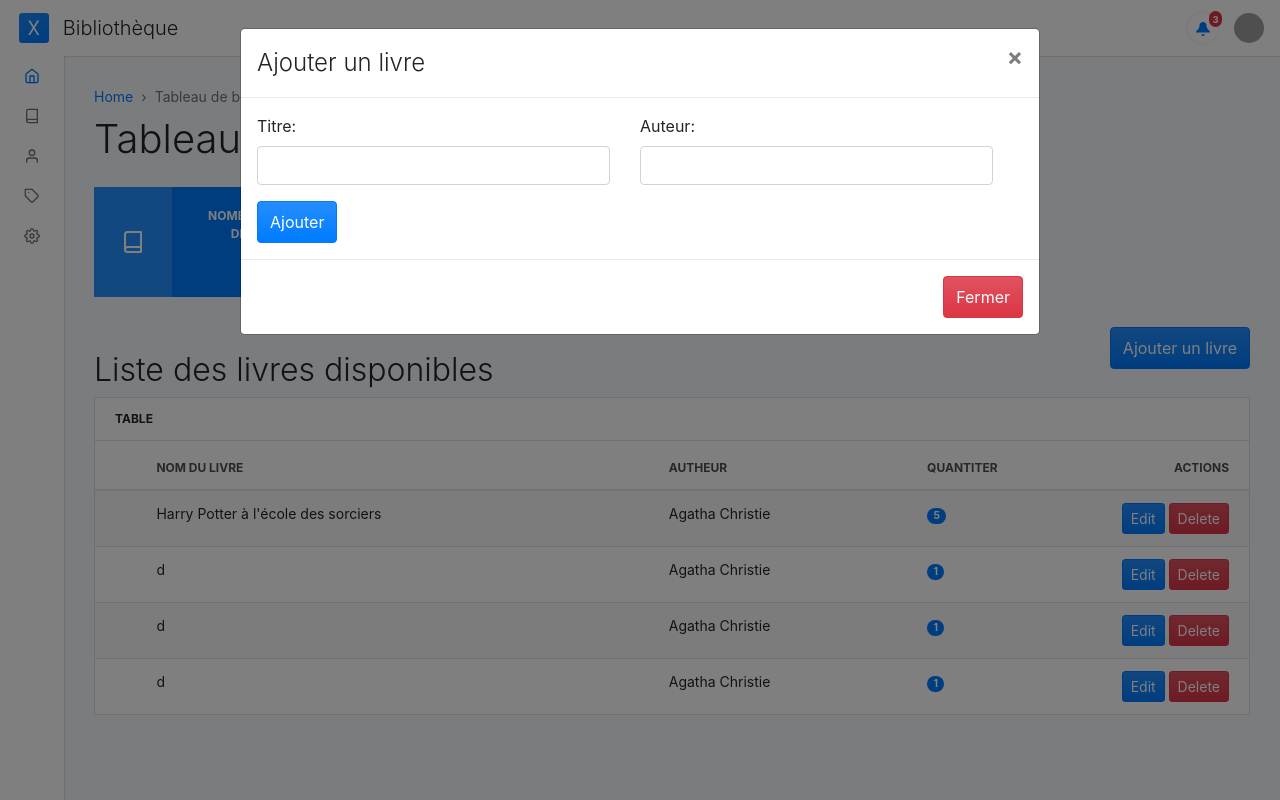
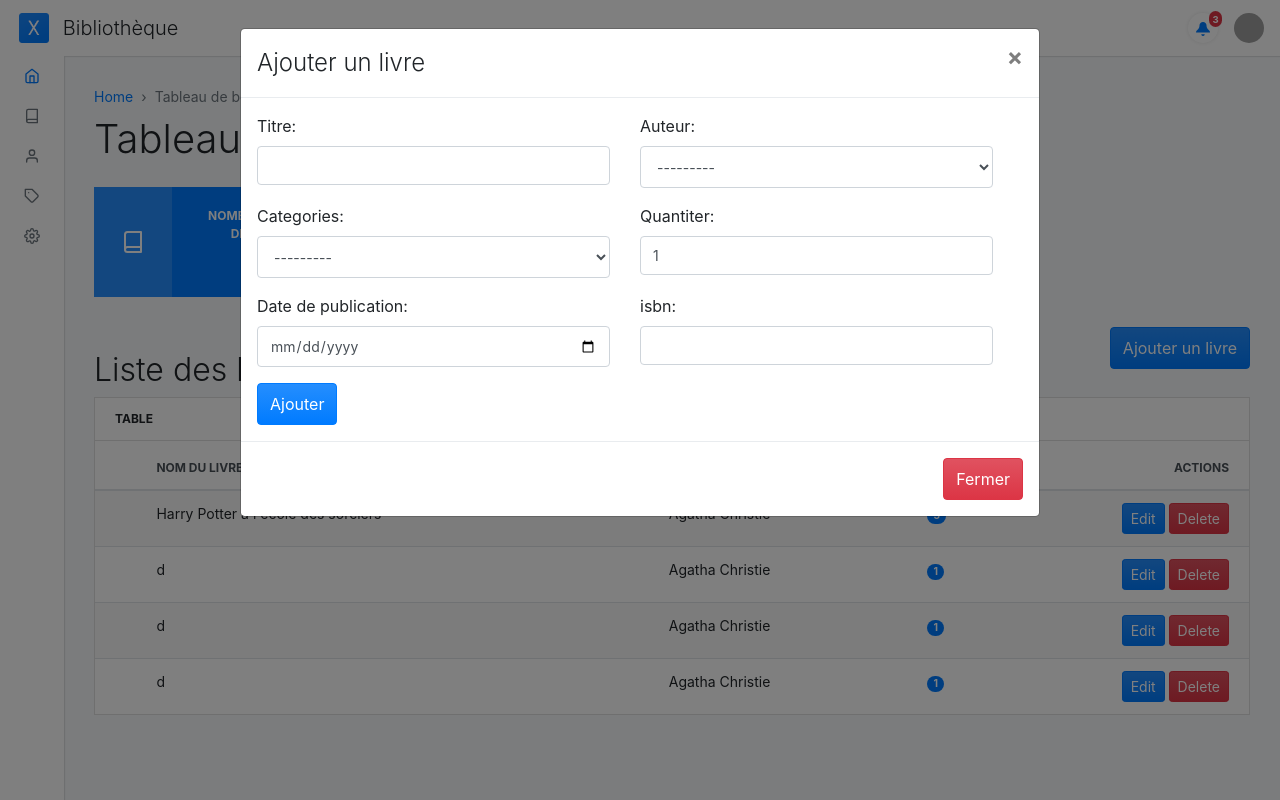
Before and after one commit to reelsergealain/bibliotheque, a Django app: page / in a window 1280 px wide, after a click on "Ajouter un livre". Run offline with Django 5.2, Linux system fonts and the light colour scheme; data comes from the database, SQL or seed files in the repository; both versions use the stored data as it was after the commit; some libraries are stand-ins or nearby versions; grey boxes are pictures that could not be loaded.

Commit message:
Ajout de validations pour le formulaire de livre, amélioration de l'interface avec des classes CSS, et mise à jour des URL pour inclure la fonctionnalité d'ajout de livre.

```diff
--- a/books/forms.py
+++ b/books/forms.py
@@ -8,3 +8,21 @@ class BookForm(forms.ModelForm):
         widgets = {
             'published_date': forms.DateInput(attrs={'type': 'date'})
         }
+
+    def title_clean(self):
+        title = self.cleaned_data['title']
+        if len(title) < 10:
+            raise forms.ValidationError("Le titre doit comporter au moins 10 caractères")
+        return title
+
+    def isbn_clean(self):
+        isbn = self.cleaned_data['isbn']
+        if len(isbn) != 13:
+            raise forms.ValidationError("L'ISBN doit comporter 13 caractères")
+        return isbn
+
+    def quantity_clean(self):
+        quantity = self.cleaned_data['quantity']
+        if quantity < 1:
+            raise forms.ValidationError("La quantité doit être supérieure à 0")
+        return quantity
--- a/books/templates/books/index.html
+++ b/books/templates/books/index.html
@@ -1,4 +1,5 @@
 {% extends "base.html" %}
+{% load widget_tweaks %}
 
 {% block content %}
 
@@ -62,19 +63,43 @@
 
             <!-- Modal Body -->
             <div class="modal-body">
-              <form method="post" action="">
+              <form method="post" action="{% url 'books:add_book' %}">
                 {% csrf_token %}
                 <div class="row w-100">
                   <div class="col-md-6">
                     <div class="form-group">
                       <label for="title">Titre:</label>
-                      <input type="text" class="form-control" id="title" name="title" required>
+                      {{ form.title|add_class:"form-control" }}
                     </div>
                   </div>
                   <div class="col-md-6">
                     <div class="form-group">
                       <label for="author">Auteur:</label>
-                      <input type="text" class="form-control" id="author" name="author" required>
+                      {{ form.author|add_class:"form-control" }}
+                    </div>
+                  </div>
+                  <div class="col-md-6">
+                    <div class="form-group">
+                      <label for="author">Categories:</label>
+                      {{ form.category|add_class:"form-control" }}
+                    </div>
+                  </div>
+                  <div class="col-md-6">
+                    <div class="form-group">
+                      <label for="author">Quantiter:</label>
+                      {{ form.quantity|add_class:"form-control" }}
+                    </div>
+                  </div>
+                  <div class="col-md-6">
+                    <div class="form-group">
+                      <label for="author">Date de publication: </label>
+                      {{ form.published_date|add_class:"form-control" }}
+                    </div>
+                  </div>
+                  <div class="col-md-6">
+                    <div class="form-group">
+                      <label for="isbn">isbn: </label>
+                      {{ form.isbn|add_class:"form-control" }}
                     </div>
                   </div>
                 </div>
--- a/books/urls.py
+++ b/books/urls.py
@@ -5,9 +5,5 @@ app_name = 'books'
 
 urlpatterns = [
     path('', views.index, name='index'),
-    # path('<int:book_id>/', views.book_detail, name='book_detail'),
-    # path('author/', views.author_list, name='author_list'),
-    # path('author/<int:author_id>/', views.author_detail, name='author_detail'),
-    # path('author/<int:author_id>/books/', views.author_books, name='author_books'),
-    # path('search/', views.search, name='search'),
+    path('add/', views.add_book, name='add_book'),
 ]
--- a/config/settings.py
+++ b/config/settings.py
@@ -38,6 +38,7 @@ INSTALLED_APPS = [
     'django.contrib.messages',
     'django.contrib.staticfiles',
     'books',
+    'widget_tweaks',
 ]
 
 MIDDLEWARE = [
--- a/templates/base.html
+++ b/templates/base.html
@@ -7,6 +7,8 @@
     <meta name="viewport" content="width=device-width, initial-scale=1, shrink-to-fit=no">
 
     <link rel="stylesheet" type="text/css" href="{% static 'dist/css/adminx.css' %}" media="screen" />
+    <link rel="stylesheet" href="https://cdn.jsdelivr.net/npm/flatpickr/dist/flatpickr.min.css">
+    <script src="https://cdn.jsdelivr.net/npm/flatpickr"></script>
 
     <!--
       # Optional Resources
@@ -175,5 +177,11 @@
     <!-- If you prefer vanilla JS these are the only required scripts -->
     <!-- script src="./dist/js/vendor.js"></script>
     <script src="./dist/js/adminx.vanilla.js"></script-->
+      <script>
+        flatpickr("#datepicker", {
+          altInput: true,
+          dateFormat: "d-m-Y",
+      });
+      </script>
   </body>
 </html>
```
Also changed, not shown: db.sqlite3.
